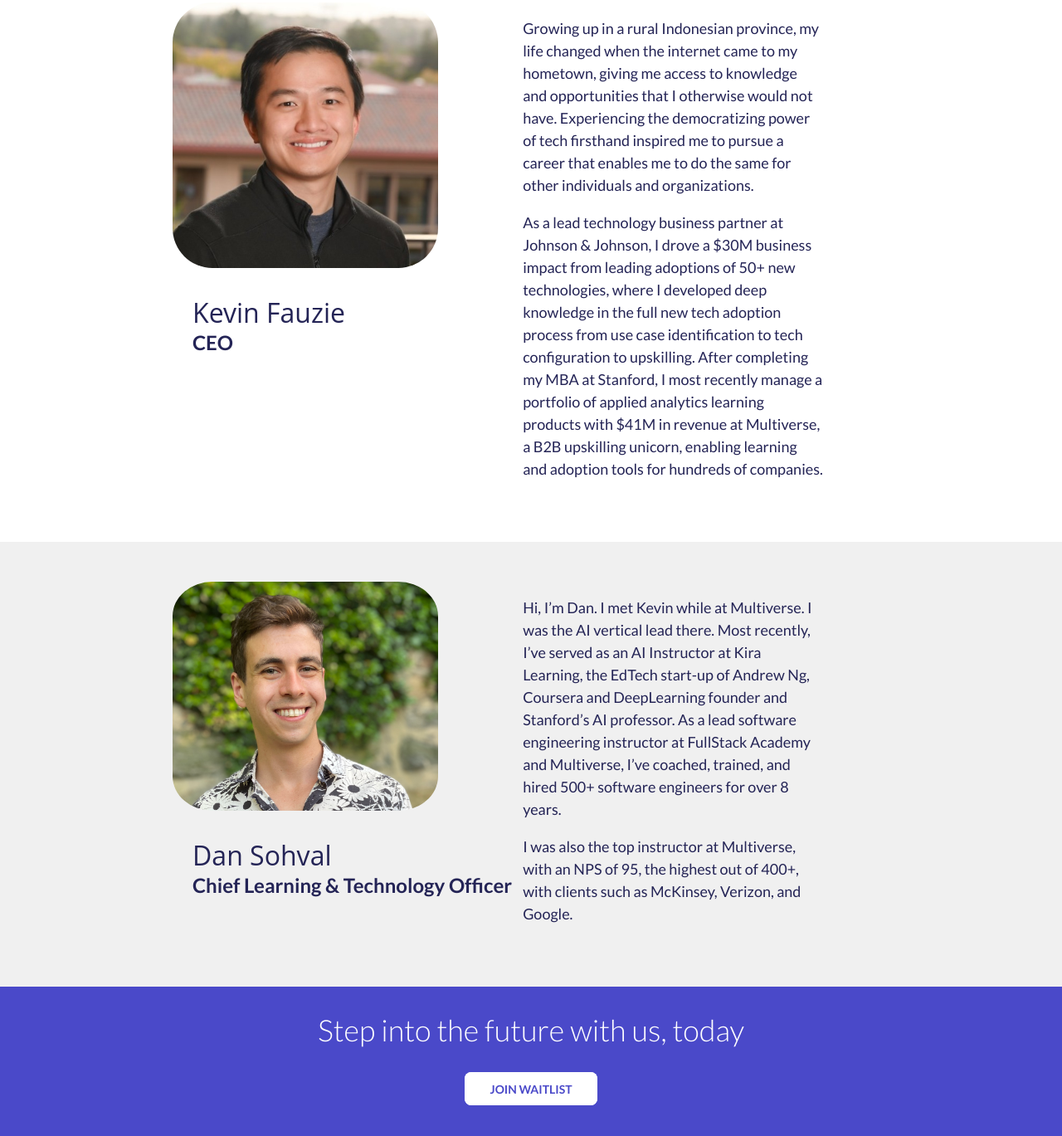
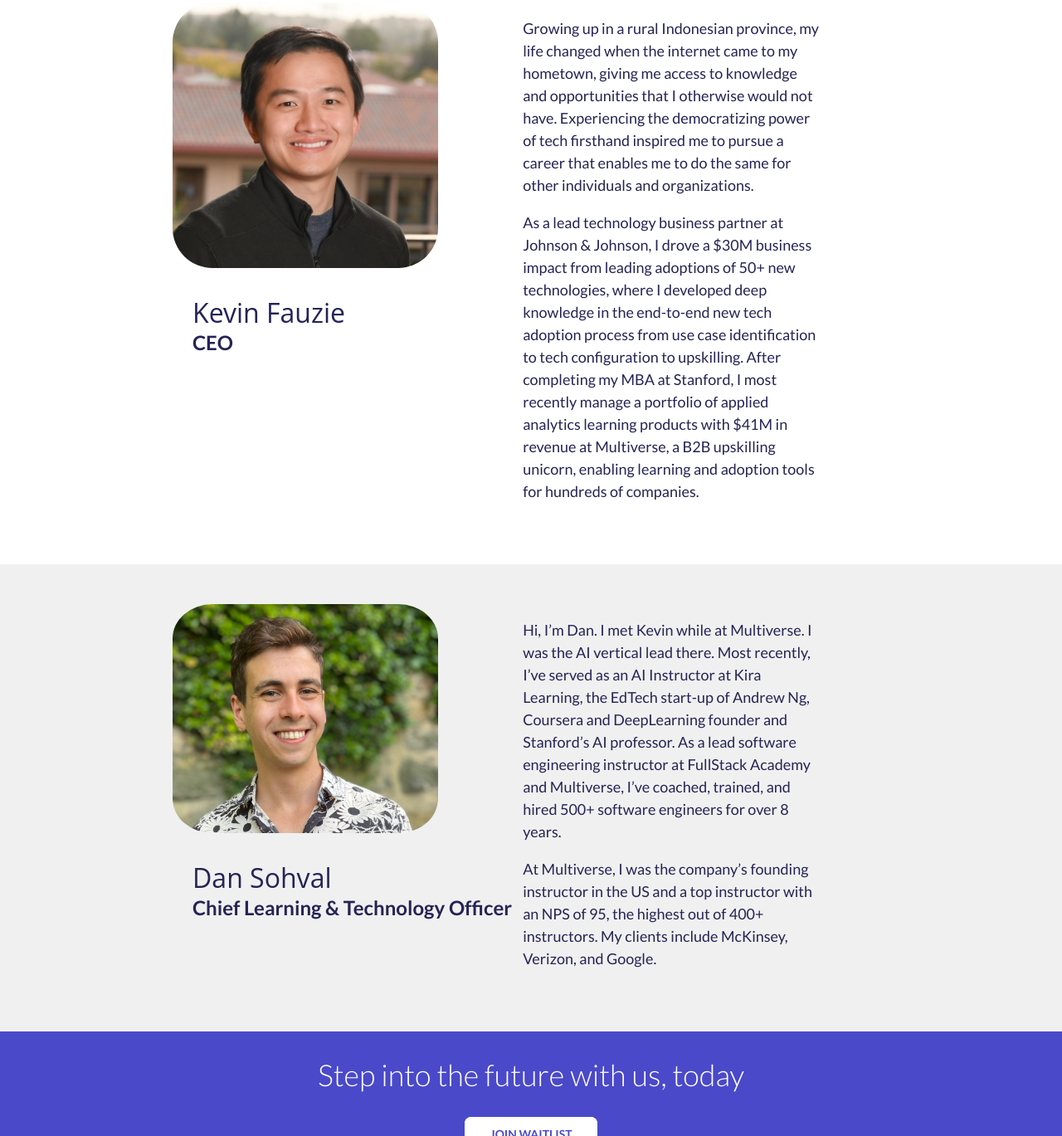
Before and after one commit to danceoval/savvy-site, a website: page public/team.html in a window 1280 px wide. Shown: the part 305-1674 px from the top of the page at 83% size. Drawn offline with Linux system fonts and the light colour scheme.

Commit message:
Update team.html

```diff
--- a/public/team.html
+++ b/public/team.html
@@ -95,7 +95,7 @@
       <div class="txt-right">
         <p>Growing up in a rural Indonesian province, my life changed when the internet came to my hometown, giving me access to knowledge and opportunities that I otherwise would not have. Experiencing the democratizing power of tech firsthand inspired me to pursue a career that enables me to do the same for other individuals and organizations.  </p>
 
-        <p> As a lead technology business partner at Johnson & Johnson, I drove a $30M business impact from leading adoptions of 50+ new technologies, where I developed deep knowledge in the full new tech adoption process from use case identification to tech configuration to upskilling. After completing my MBA at Stanford, I most recently manage a portfolio of applied analytics learning products with $41M in revenue at Multiverse, a B2B upskilling unicorn, enabling learning and adoption tools for hundreds of companies.
+        <p> As a lead technology business partner at Johnson & Johnson, I drove a $30M business impact from leading adoptions of 50+ new technologies, where I developed deep knowledge in the end-to-end new tech adoption process from use case identification to tech configuration to upskilling. After completing my MBA at Stanford, I most recently manage a portfolio of applied analytics learning products with $41M in revenue at Multiverse, a B2B upskilling unicorn, enabling learning and adoption tools for hundreds of companies.
         </p>
       </div>
     </div>
@@ -112,8 +112,7 @@
       </div>
       <div class="txt-right">
         <p>Hi, I’m Dan. I met Kevin while at Multiverse. I was the AI vertical lead there. Most recently, I’ve served as an AI Instructor at Kira Learning, the EdTech start-up of Andrew Ng, Coursera and DeepLearning founder and Stanford’s AI professor. As a lead software engineering instructor at FullStack Academy and Multiverse, I’ve coached, trained, and hired 500+ software engineers for over 8 years. </p>
-        <p>
-         I was also the top instructor at Multiverse, with an NPS of 95, the highest out of 400+, with clients such as McKinsey, Verizon, and Google. </p>
+        <p> At Multiverse, I was the company’s founding instructor in the US and a top instructor with an NPS of 95, the highest out of 400+ instructors. My clients include McKinsey, Verizon, and Google. </p>
       </div>
     </div>
   </section>
```
